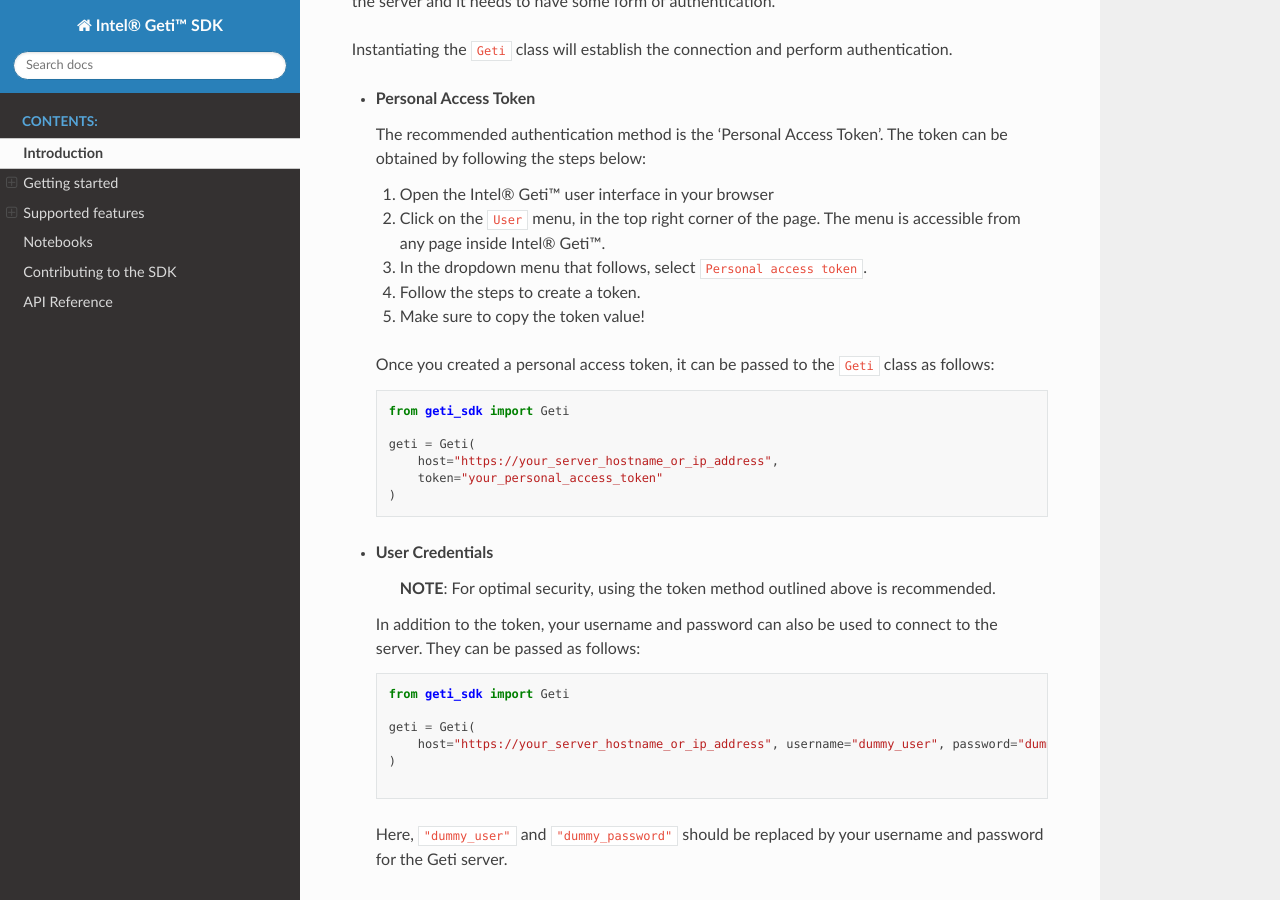
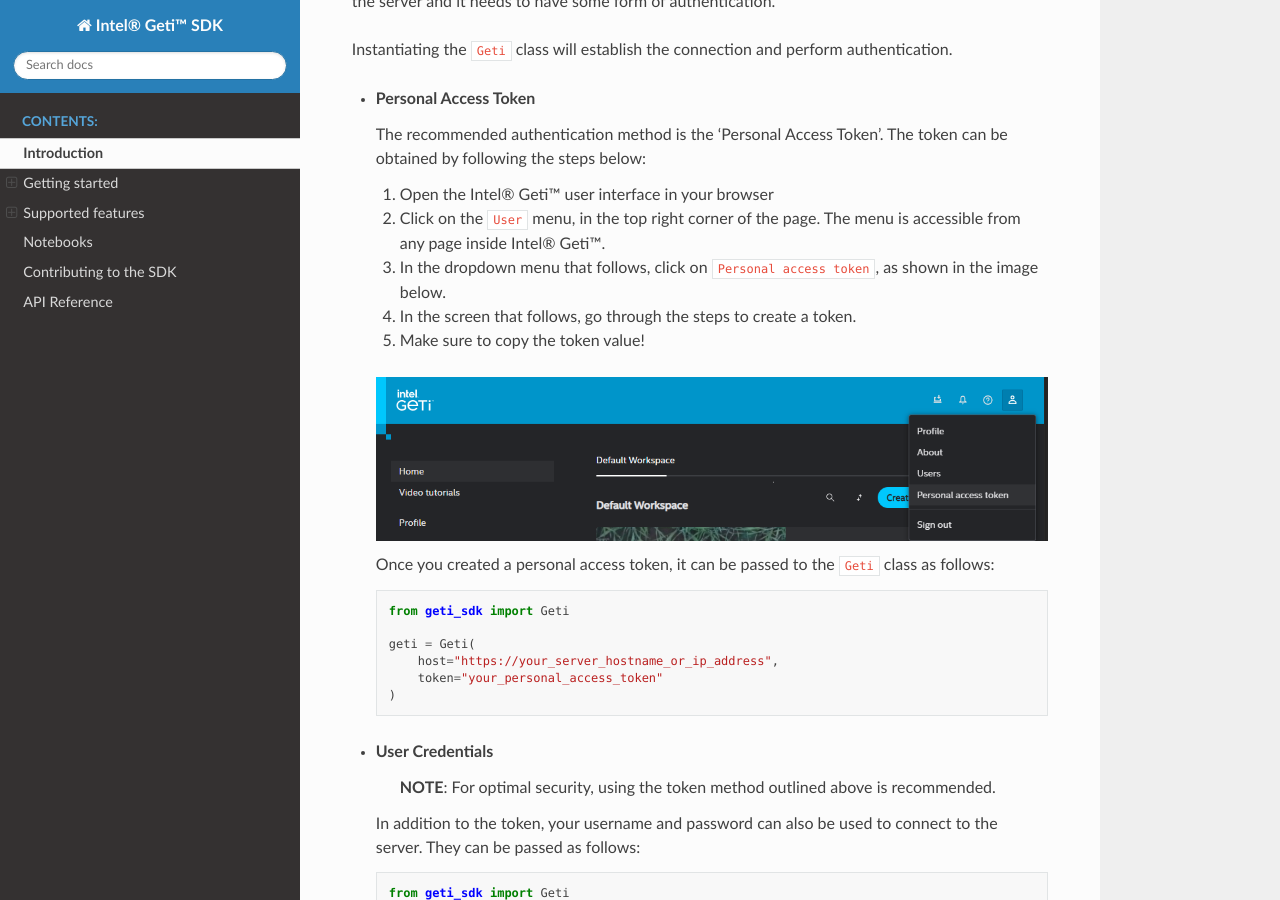
Before and after one commit to openvinotoolkit/geti-sdk, a Sphinx documentation site: the page built from docs/source/getting_started.md, in a window 1280 px wide and 900 px high, scrolled down 2064 px. Built offline with Sphinx 7.4.7 and the Read the Docs theme 2.0.0, drawn with Linux system fonts in a browser that asks for light colours; pages that are not in the unit, such as notebooks, are missing from menus.

Commit message:
Add image showing the personal access token menu

````diff
--- a/README.md
+++ b/README.md
@@ -97,9 +97,12 @@
     1. Open the Intel® Geti™ user interface in your browser
     2. Click on the `User` menu, in the top right corner of the page. The menu is
        accessible from any page inside Intel® Geti™.
-    3. In the dropdown menu that follows, select `Personal access token`.
-    4. Follow the steps to create a token.
+    3. In the dropdown menu that follows, click on `Personal access token`, as shown in
+       the image below.
+    4. In the screen that follows, go through the steps to create a token.
     5. Make sure to copy the token value!
+
+   ![Personal access token menu](docs/source/images/personal_access_token.png)
 
   Once you created a personal access token, it can be passed to the `Geti` class as follows:
   ```python
--- a/docs/source/conf.py
+++ b/docs/source/conf.py
@@ -73,7 +73,7 @@
 # myst_gfm_only = True
 myst_heading_anchors = 4
 
-source_suffix = [".rst"]
+# source_suffix = [".rst"]
 
 # -- Options for jupyter notebook conversion --------------------------------
 nbsphinx_execute = "never"
--- /dev/null
+++ b/docs/source/getting_started.md
@@ -0,0 +1,4 @@
+```{include} ../../README.md
+:relative-docs: docs/
+:relative-images:
+```
--- a/docs/source/getting_started.rst
+++ /dev/null
@@ -1,2 +0,0 @@
-.. include:: ../../README.md
-   :parser: myst_parser.sphinx_
--- a/docs/source/index.rst
+++ b/docs/source/index.rst
@@ -22,7 +22,7 @@
    :maxdepth: 1
    :caption: Contents:
 
-   getting_started
+   getting_started.md
    notebooks
    contributing_to_the_sdk
    api_reference
````
Also changed, not shown: docs/source/images/personal_access_token.png (added).
